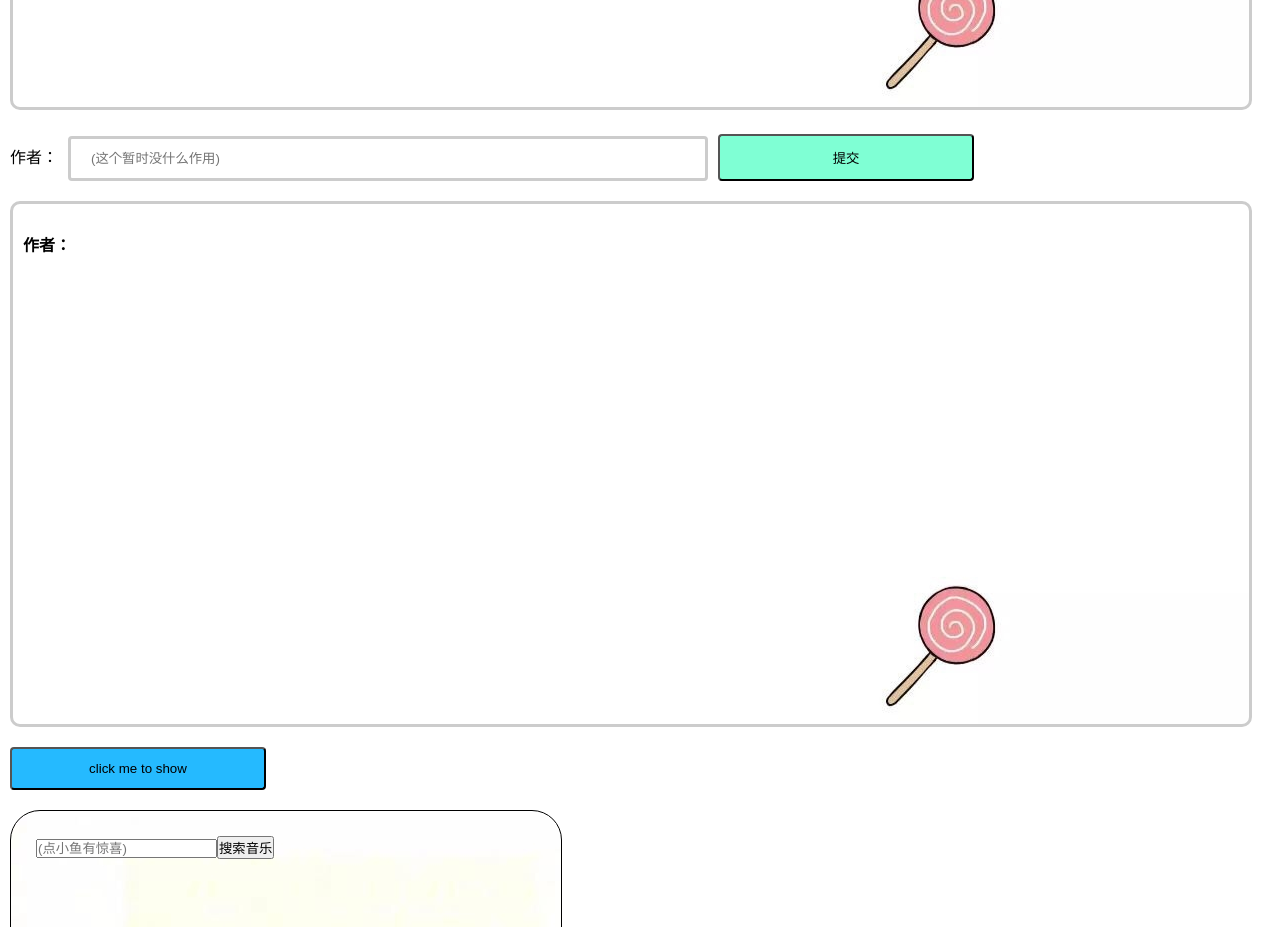
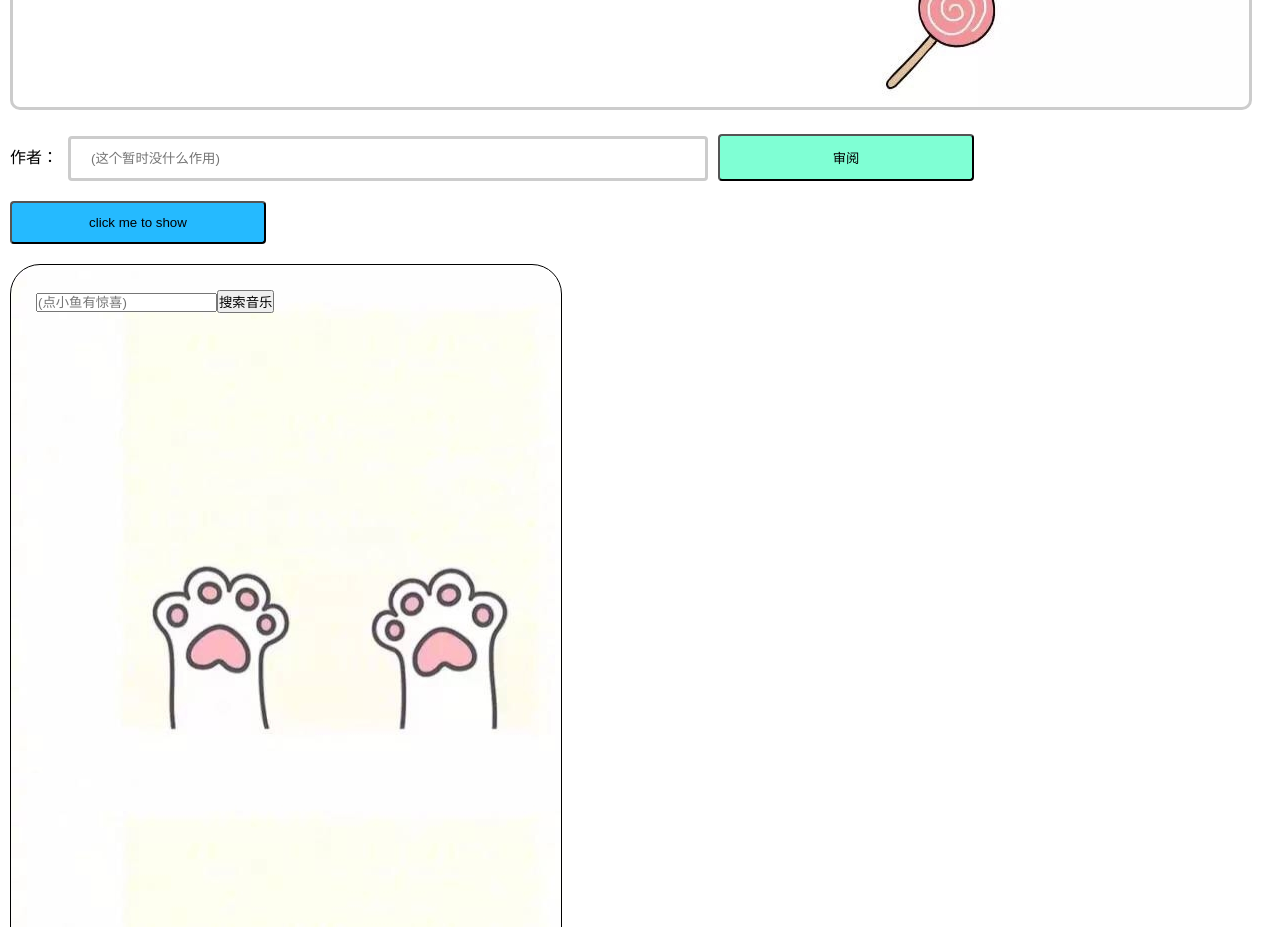
Before and after one commit to awqwqwa/for-vue3, a Vue app in the folder blog/: page /#/message in a window 1280 px wide. Shown: the part 700-1627 px from the top of the page. Built offline with nearby package versions, Linux system fonts and the light colour scheme.

Commit message:
[feat]优化文章提交功能

```diff
--- a/blog/src/components/Sentmessage.vue
+++ b/blog/src/components/Sentmessage.vue
@@ -1,6 +1,6 @@
 <template>
     <div id="upload">
-        <form>
+        <form v-if="submit">
             <label>标题：</label>
             <input type="text" v-model="title">
             <br>
@@ -9,9 +9,10 @@
             <br>
             <label>作者：</label>
             <input type="text" v-model="author" placeholder="(这个暂时没什么作用)">
-            <input type="button" @click="push" value="提交">
+            <input type="button" @click="sure" value="审阅">
         </form>
-        <div id="view1">
+        <input type="button" @click="push" value="确认提交" v-if="!submit">
+        <div id="view1" v-if="!submit">
             <h5 style="text-align: center;">{{title}}</h5>
             <pre>{{message}}</pre>
             <br>
@@ -28,6 +29,12 @@ import {ref} from 'vue';
 
     const author = ref("");
 
+    const submit = ref(true);
+
+    const sure = () => {
+        submit.value = false;
+    }
+
     const push = () => {
         axios.post("http://jsonplaceholder.typicode.com/posts",{
             title: title.value,
@@ -39,6 +46,11 @@ import {ref} from 'vue';
                 console.log(res);
             }
         )
+        alert("感谢您的提交");
+        title.value = "";
+        message.value = "";
+        author.value = "";
+        submit.value = true;
     }
 
 </script>
```
